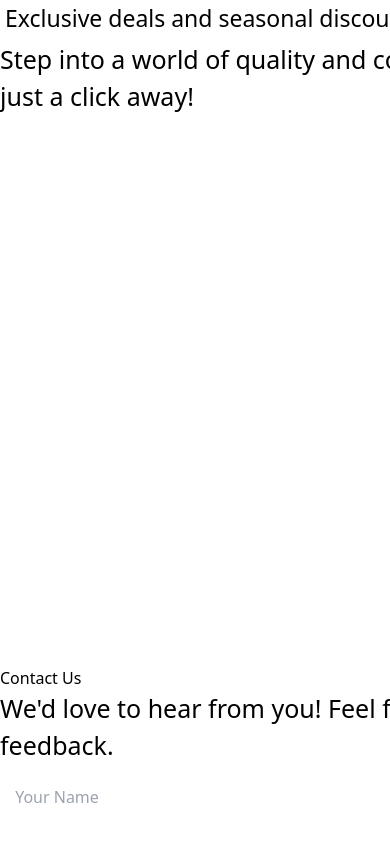
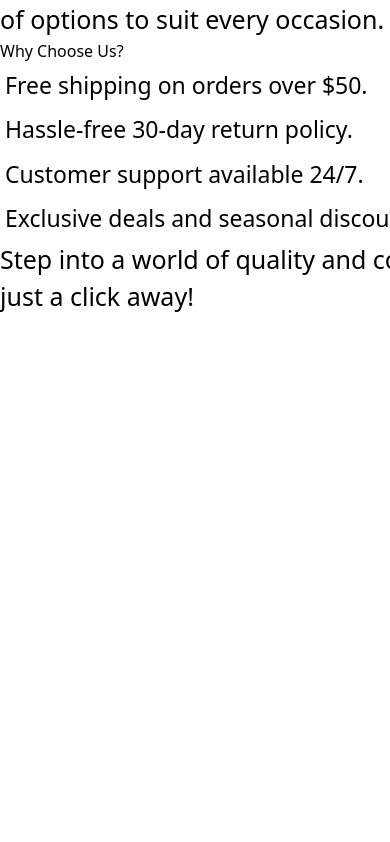
Before and after one commit to Harits77/shopcart-react, a React (Vite) app: page / in a window 390 px wide. Shown: the part 3326-4168 px from the top of the page. Built offline with nearby package versions, Linux system fonts and the light colour scheme.

Commit message:
Update App.css

```diff
--- a/src/App.css
+++ b/src/App.css
@@ -71,8 +71,8 @@ nav {
       height: 10px;
     }
     .about{
-      padding-top: 150px;
-      padding-bottom: 300px;
+      padding-top: 350px;
+      padding-bottom: 400px;
     }
     .about p{
       font-size: 25px;
@@ -83,7 +83,7 @@ nav {
     }
     .contact{
       padding-top: 250px;
-      padding-bottom: 450px;
+      padding-bottom: 500px;
 
     }
     .contact input{
```
